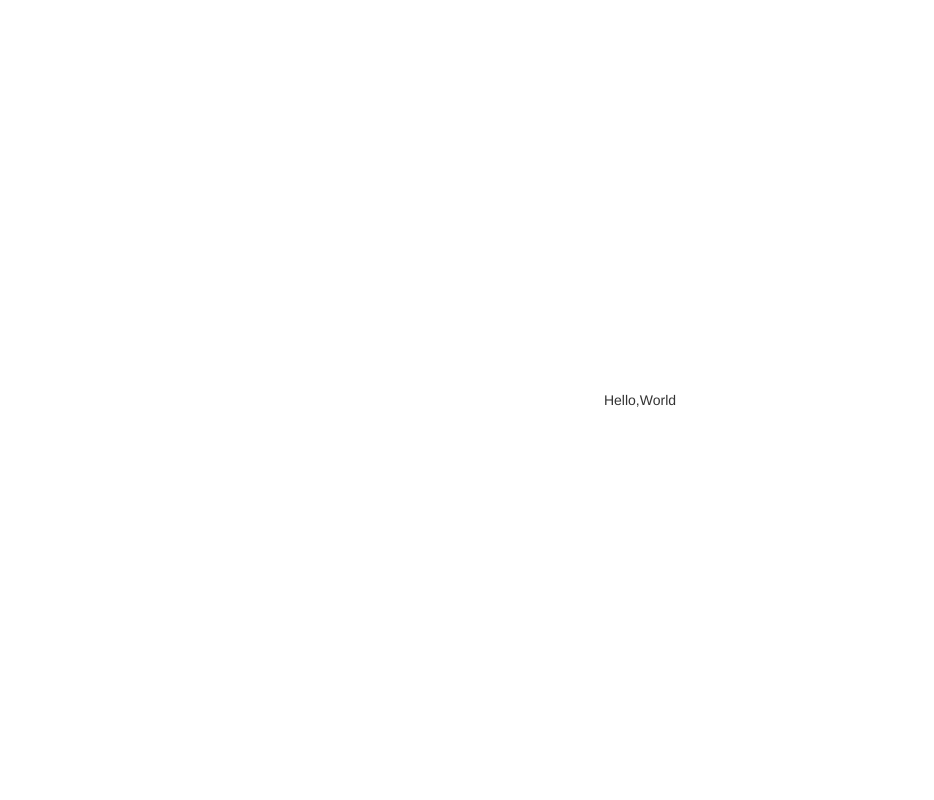
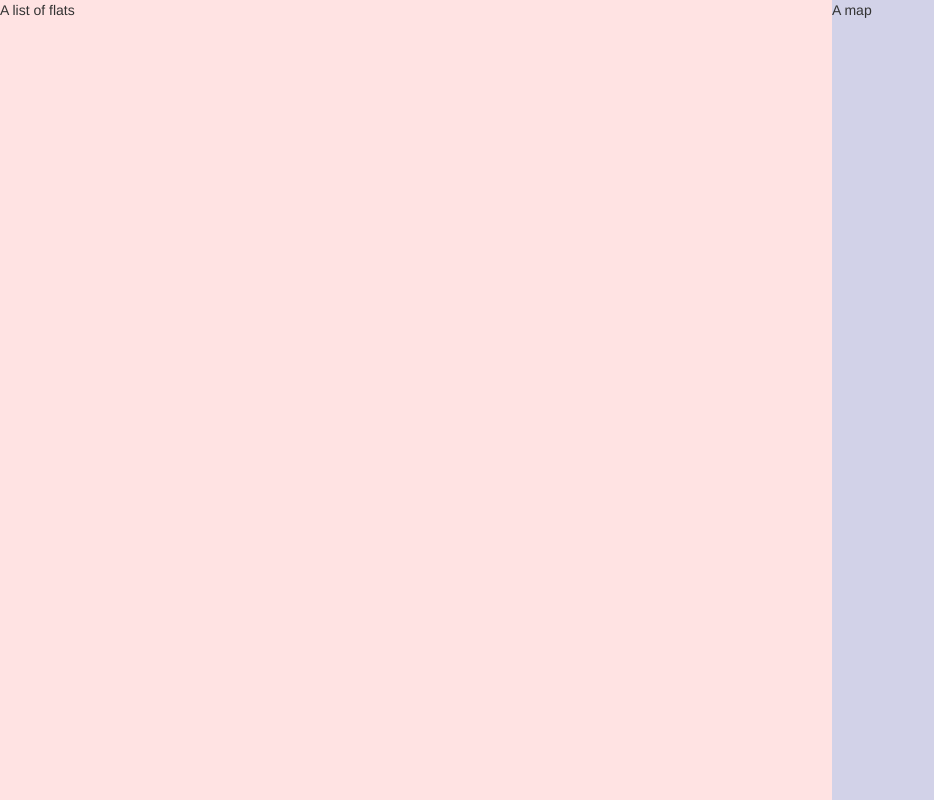
Before and after one commit to gtm19/react-flats, a React app: page / in a window 1280 px wide. Shown: the whole page, without its empty margins (0-934 px from the left). Built offline with nearby package versions, Linux system fonts and the light colour scheme.

Commit message:
initialise layout and Map + FlatList

```diff
--- a/assets/stylesheets/application.scss
+++ b/assets/stylesheets/application.scss
@@ -2,9 +2,23 @@ body {
   font-family: Helvetica;
 }
 
-#root {
+#root > div {
   height: 100vh;
   display: flex;
   align-items: center;
   justify-content: center;
 }
+
+.left-half {
+  height: 100vh;
+  width: 100%;
+  flex: 0 0 65%;
+  background: rgb(255, 227, 227);
+}
+
+.right-half {
+  height: 100vh;
+  width: 100%;
+  flex: 0 0 35%;
+  background: rgb(210, 210, 232);
+}
--- /dev/null
+++ b/src/components/app.jsx
@@ -0,0 +1,16 @@
+import React from 'react';
+
+import FlatList from './flat_list';
+import Map from './map';
+
+
+const App = (props) => {
+  return (
+    <div className="app">
+      <FlatList />
+      <Map />
+    </div>
+  );
+};
+
+export default App;
--- /dev/null
+++ b/src/components/flat_list.jsx
@@ -0,0 +1,11 @@
+import React from "react";
+
+const FlatList = (props) => {
+  return (
+    <div className="left-half">
+      A list of flats
+    </div>
+  );
+};
+
+export default FlatList;
--- /dev/null
+++ b/src/components/map.jsx
@@ -0,0 +1,11 @@
+import React from "react";
+
+const Map = (props) => {
+  return (
+    <div className="right-half">
+      A map
+    </div>
+  );
+}
+
+export default Map;
--- a/src/index.jsx
+++ b/src/index.jsx
@@ -1,21 +1,13 @@
 import React from 'react';
 import ReactDOM from 'react-dom';
 
+import App from './components/app';
 import flats from './data/flats';
 
 import '../assets/stylesheets/application.scss';
 
-const Hello = ({ name }) => {
-  return (
-    <div>
-      Hello,
-      {name}
-    </div>
-  );
-};
-
 const root = document.getElementById('root');
 if (root) {
   console.log(flats);
-  ReactDOM.render(<Hello name="World" />, root);
+  ReactDOM.render(<App />, root);
 }
--- a/templates/index.html
+++ b/templates/index.html
@@ -3,7 +3,7 @@
   <head>
     <meta charset="UTF-8">
     <link rel="stylesheet" href="https://maxcdn.bootstrapcdn.com/bootstrap/3.3.7/css/bootstrap.min.css">
-    <title>React boilerplate</title>
+    <title>react-flats</title>
   </head>
   <body>
     <div id="root"></div>
```
